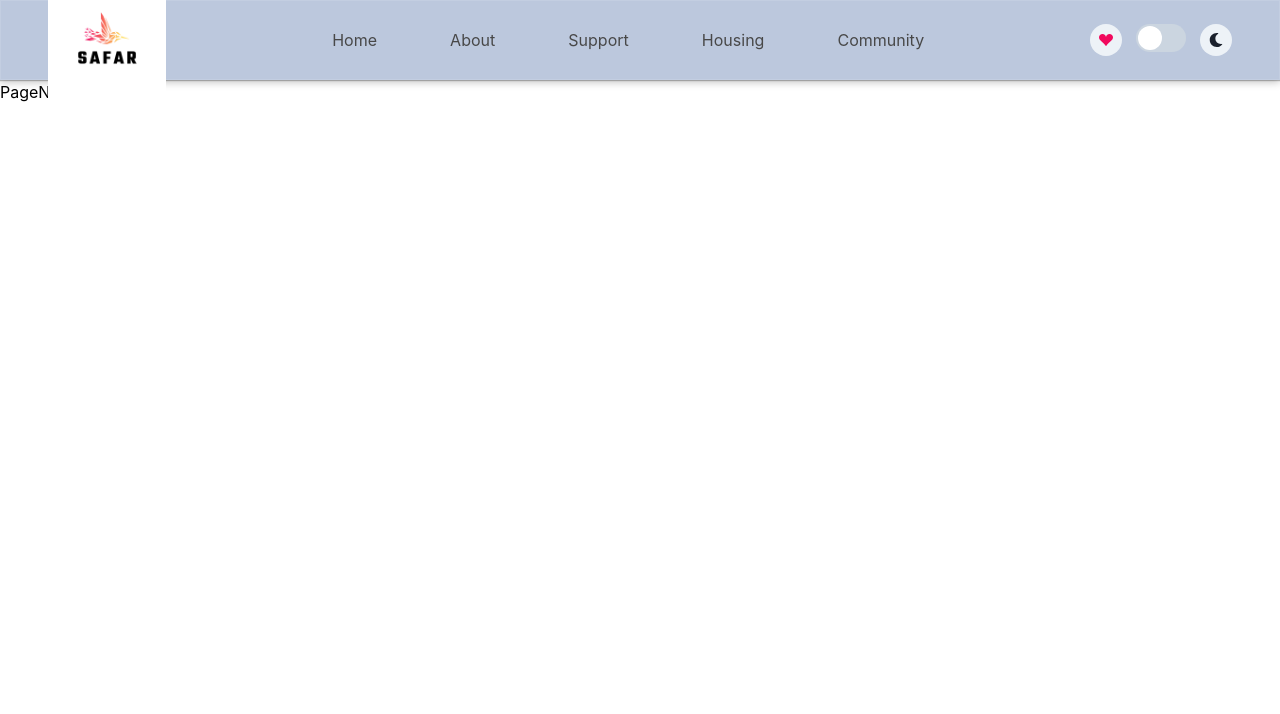
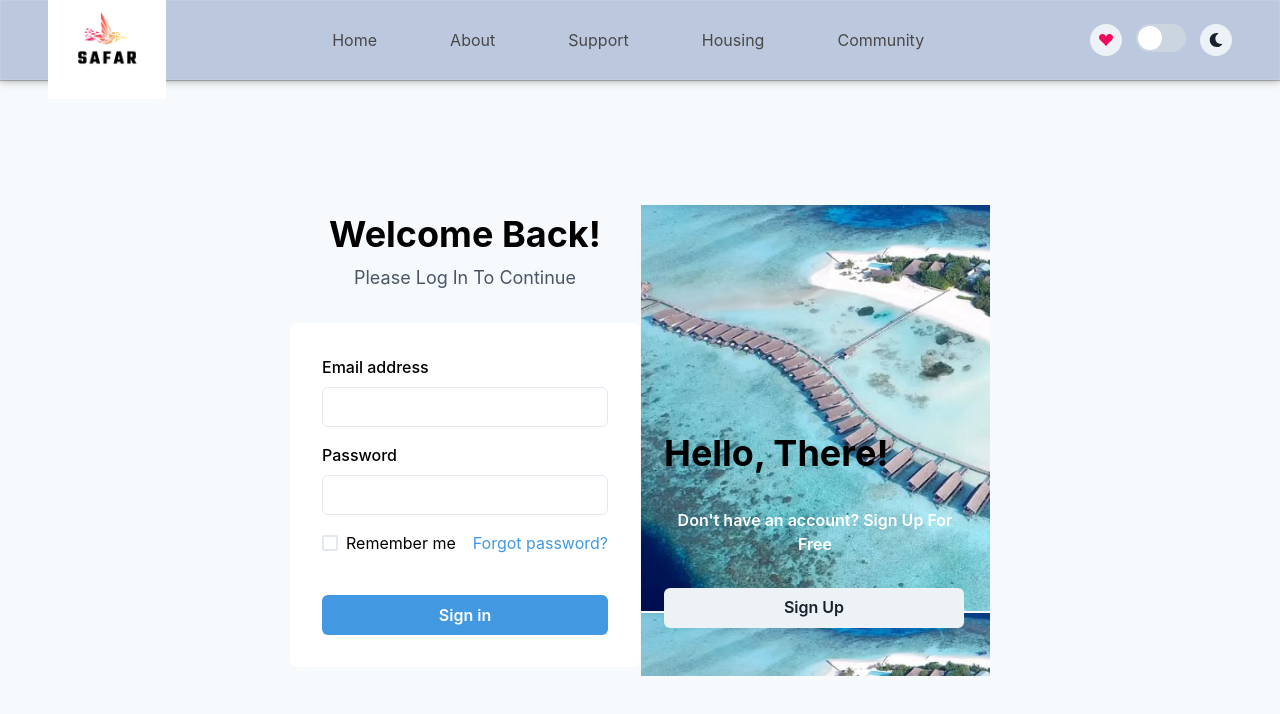
Before and after one commit to sabiransari1/assorted-bulb-9592, a React (Vite) app: page /login in a window 1280 px wide. Shown: the top 714 px of the page. Built offline with nearby package versions, Linux system fonts and the light colour scheme.

Commit message:
added tasks

```diff
--- a/src/pages/AllRoutes.tsx
+++ b/src/pages/AllRoutes.tsx
@@ -5,6 +5,7 @@ import { Support } from "./Support";
 import { Housing } from "./Housing";
 import { Community } from "./Community";
 import { PageNotFound } from "./PageNotFound";
+import Login from "./Login";
 
 export const AllRoutes = () => {
   return (
@@ -14,6 +15,7 @@ export const AllRoutes = () => {
       <Route path={"/support"} element={<Support />} />
       <Route path={"/housing"} element={<Housing />} />
       <Route path={"/community"} element={<Community />} />
+      <Route path="/login" element={<Login />} />
       <Route path={"*"} element={<PageNotFound />} />
     </Routes>
   );
--- /dev/null
+++ b/src/pages/Login.tsx
@@ -0,0 +1,111 @@
+import React, { useState } from "react";
+import {
+  Flex,
+  Box,
+  FormControl,
+  FormLabel,
+  Input,
+  Checkbox,
+  Stack,
+  Link,
+  Button,
+  Heading,
+  Text,
+  useColorModeValue,
+} from "@chakra-ui/react";
+import bg1 from "../assets/images/imagbg1.png";
+import { LoginData } from "../utils/types";
+import { useAppDispatch } from "../redux/store";
+import { userLogin } from "../redux/authentication/action";
+import { useLocation, useNavigate } from "react-router-dom";
+
+export default function Login() {
+  const [email, setEmail] = useState<string>("");
+  const [password, setPassword] = useState<string>("");
+  const dispatch = useAppDispatch();
+  const navigate = useNavigate();
+  const location = useLocation();
+
+  const handleClick = () => {
+    if (email.length && password.length) {
+      const payload: LoginData = {
+        email,
+        password,
+      };
+
+      dispatch(userLogin(payload)).then(() => {
+        navigate(location.state?.data || "/", { replace: true });
+      });
+    }
+  };
+
+  return (
+    <Flex
+      minH={"90vh"}
+      align={"center"}
+      justify={"center"}
+      bg={useColorModeValue("gray.50", "gray.800")}
+      boxShadow={"lg"}
+    >
+      <Flex>
+        <Stack spacing={8} mx={"auto"} maxW={"lg"} minW="350px">
+          <Stack align={"center"}>
+            <Heading fontSize={"4xl"}>Welcome Back!</Heading>
+            <Text fontSize={"lg"} color={"gray.600"}>
+              Please Log In To Continue
+            </Text>
+          </Stack>
+          <Box rounded={"lg"} bg={useColorModeValue("white", "gray.700")} p={8}>
+            <Stack spacing={4}>
+              <FormControl id="email">
+                <FormLabel>Email address</FormLabel>
+                <Input
+                  value={email}
+                  onChange={(e) => setEmail(e.target.value)}
+                  type="email"
+                />
+              </FormControl>
+              <FormControl id="password">
+                <FormLabel>Password</FormLabel>
+                <Input
+                  value={password}
+                  onChange={(e) => setPassword(e.target.value)}
+                  type="password"
+                />
+              </FormControl>
+              <Stack spacing={10}>
+                <Stack
+                  direction={{ base: "column", sm: "row" }}
+                  align={"start"}
+                  justify={"space-between"}
+                >
+                  <Checkbox>Remember me</Checkbox>
+                  <Link color={"blue.400"}>Forgot password?</Link>
+                </Stack>
+                <Button
+                  onClick={handleClick}
+                  bg={"blue.400"}
+                  color={"white"}
+                  _hover={{
+                    bg: "blue.500",
+                  }}
+                >
+                  Sign in
+                </Button>
+              </Stack>
+            </Stack>
+          </Box>
+        </Stack>
+      </Flex>
+      <Box bgImg={bg1} pt={"180px"}>
+        <Stack spacing={8} mx={"auto"} maxW={"lg"} py={12} px={6} w="350px">
+          <Heading>Hello, There!</Heading>
+          <Text align="center" fontSize="md" fontWeight="600" color="white">
+            Don't have an account? Sign Up For Free
+          </Text>
+          <Button w="300px">Sign Up</Button>
+        </Stack>
+      </Box>
+    </Flex>
+  );
+}
```
Also changed, not shown: src/assets/images/imagbg1.png (added).
